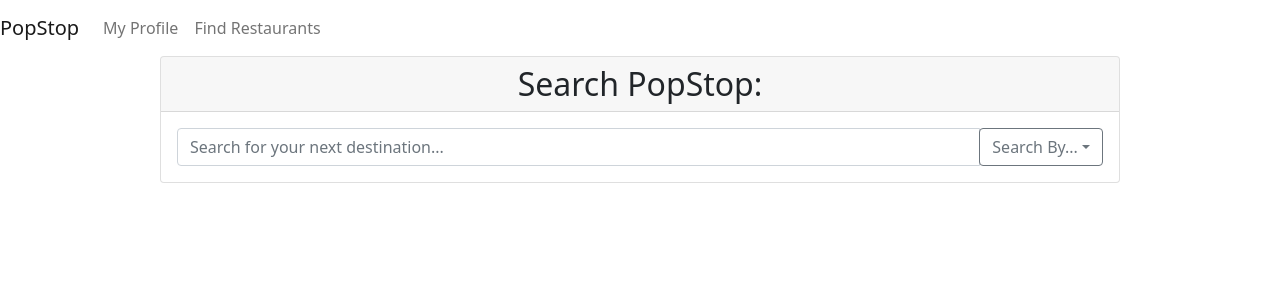
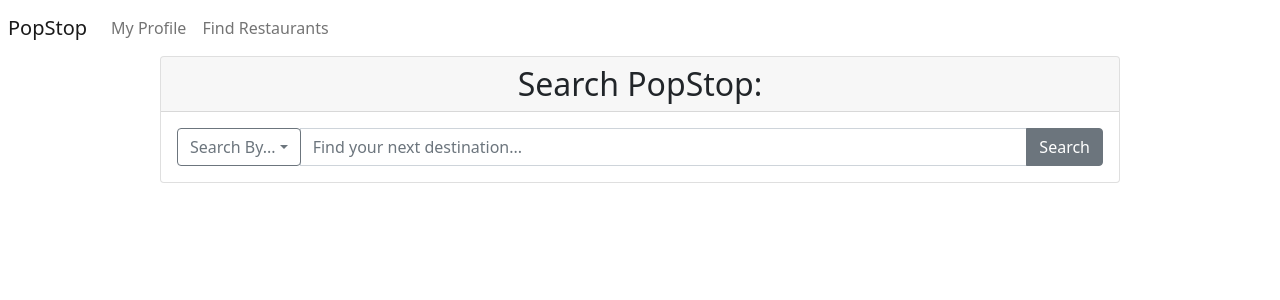
Before and after one commit to EliasLMann/CS3330-F21, a React (Create React App) app in the folder frontend/: page /home in a window 1280 px wide. Shown: the top 300 px of the page. Built offline with nearby package versions, Linux system fonts and the light colour scheme.

Commit message:
Put header to App.jsx

```diff
--- a/frontend/src/App.js
+++ b/frontend/src/App.js
@@ -13,6 +13,7 @@
 import { RegisterPage } from './components/RegisterPage';
 import { Landing } from './components/Landing';
 import { SearchPage } from './components/SearchPage';
+import { Header } from './components/Header';
 
 // React functional component
 function App () {
@@ -80,6 +81,7 @@
 
   return (<>
 
+    <Header />
     <Router>
       <Route component = {LoginPage}  path="/login"/>
       <Route component = {RegisterPage}  path="/register"/>
--- a/frontend/src/components/Header.jsx
+++ b/frontend/src/components/Header.jsx
@@ -3,7 +3,7 @@
 
 export const Header = () => {
     return (
-        <Navbar className="mr-auto">
+        <Navbar className="mr-auto p-2">
             <a className="navbar-brand" href="#">PopStop</a>
             <Nav className="mr-auto">
                 <Nav.Link href="/profile">My Profile</Nav.Link>
--- a/frontend/src/components/SearchPage.jsx
+++ b/frontend/src/components/SearchPage.jsx
@@ -8,14 +8,10 @@
     render() {
         return (<>
 
-            <Header />
-
             <div className="card align-center w-75 mx-auto">
                 <h2 className="card-header text-center">Search PopStop:</h2>
 
                 <div class="input-group mx-auto p-3 w-100 align-middle">
-                    <input type="text" class="form-control align-middle" placeholder="Search for your next destination..."/>
-
                     <Dropdown>
                         <Dropdown.Toggle variant="outline-secondary" id="dropdown-basic">
                             Search By...
@@ -29,6 +25,8 @@
                             <Dropdown.Item>Zip Code</Dropdown.Item>
                         </Dropdown.Menu>
                     </Dropdown>
+                    <input type="text" class="form-control align-middle" placeholder="Find your next destination..."/>
+                    <button className="btn btn-secondary h-25">Search</button>
                 </div>
             </div>
         </>)
--- a/frontend/src/components/registerPage.css
+++ b/frontend/src/components/registerPage.css
@@ -28,7 +28,7 @@
     height:5rem;
 }
 
-button{
+form > button{
     margin-top: 1rem;
     padding: 1rem 3rem;
     text-align: center;
```
Lines whose indentation alone changed are shown as unchanged.
